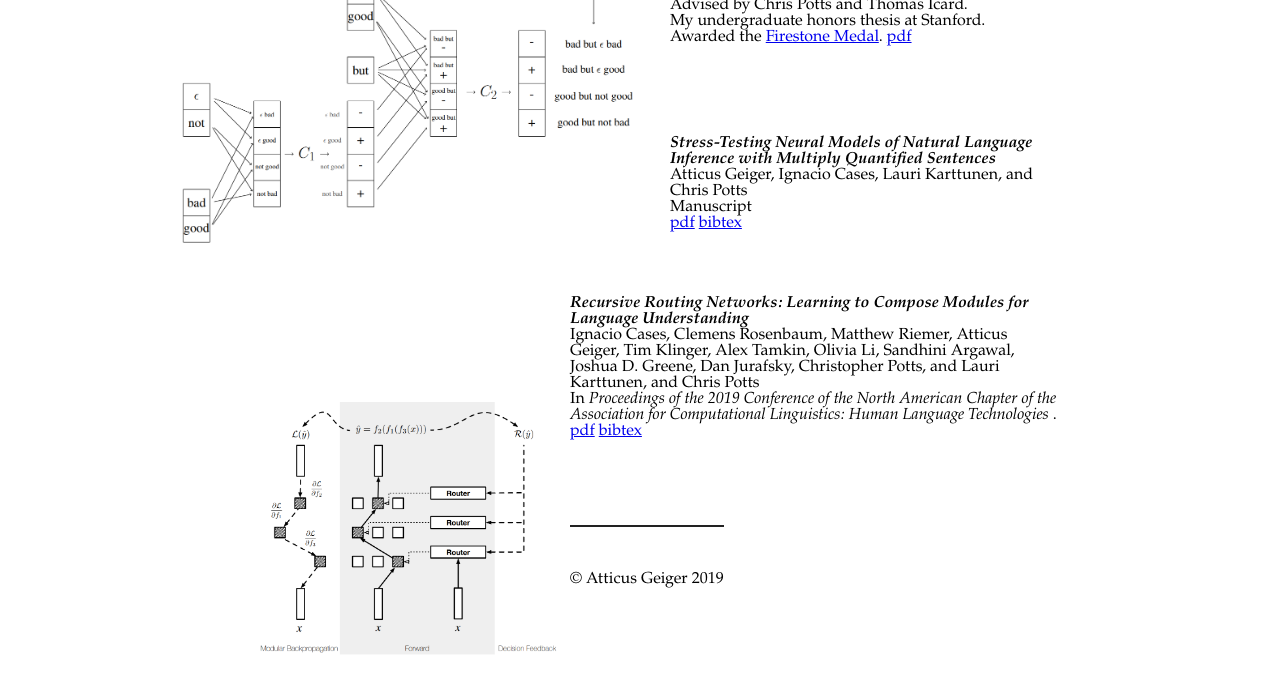
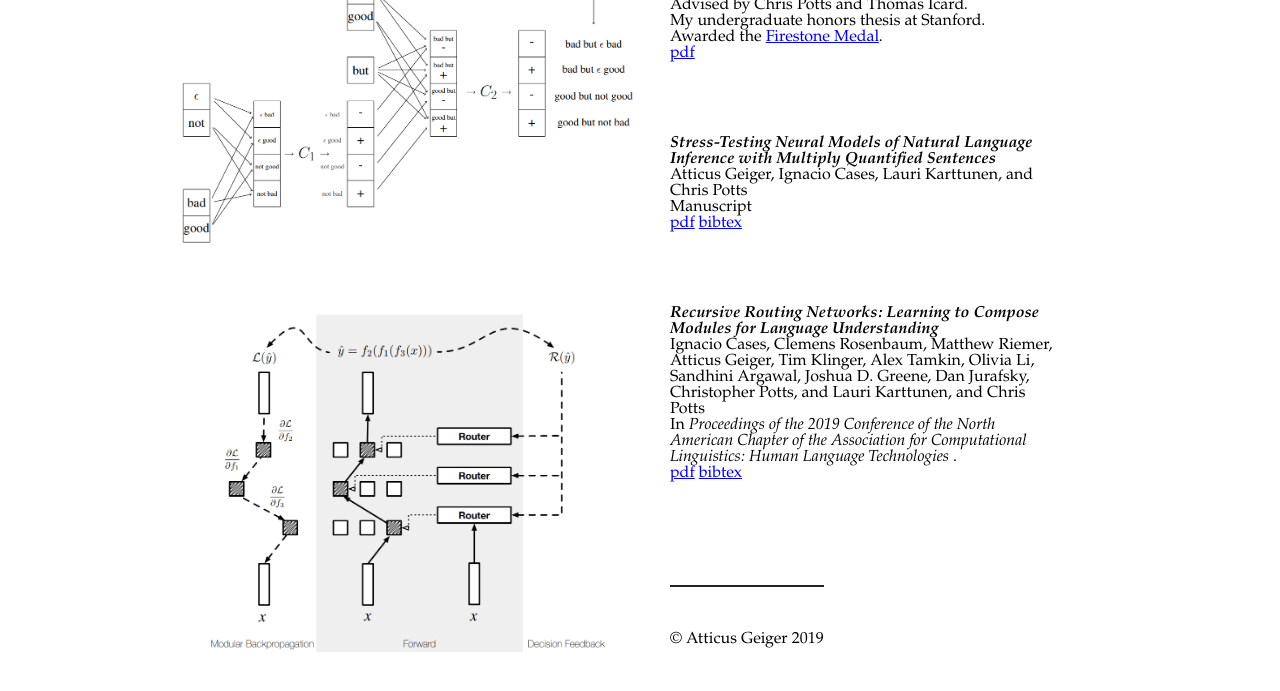
Before and after one commit to atticusg/atticusg.github.io, a plain HTML site: page research.html in a window 1280 px wide. Shown: the part 365-1056 px from the top of the page. Before the commit the page ends 1024 px from the top, so only its background shows below. Drawn offline with nearby package versions, Linux system fonts and the light colour scheme; some packages are replaced by stand-ins of ours; a web font is replaced by a local one.

Commit message:
Website is presentable

```diff
--- a/research.html
+++ b/research.html
@@ -26,7 +26,7 @@
         <p style="margin: 0px 0px 0px 0px">
           <b><i>Posing Fair Generalization Tasks for Natural Language Inference</i></b><br/>
           Atticus Geiger, Ignacio Cases, Lauri Karttunen, and Chris Potts<br/>
-          To appear in <i> Proceedings of the 2019 conference on Empircal Methods in Natural Lanuage Processing</i>.
+          To appear in <i> Proceedings of the 2019 conference on Empircal Methods in Natural Lanuage Processing</i>.<br/>
           <a href="assets/EMNLP2019.pdf">pdf</a>
           <a href="assets/EMNLP2019.tex">bibtex</a>
         </p>
@@ -39,12 +39,12 @@
           <b><i>Can Natural Language Inference Models Perform Natural Logic Reasoning</i></b><br/>
           Advised by Chris Potts and Thomas Icard.<br/>
           My undergraduate honors thesis at Stanford.<br/>
-          Awarded the <a href="https://undergrad.stanford.edu/opportunities-research/awards-and-graduation-honors/golden-firestone-and-kennedy-thesis-awards"> Firestone Medal</a>.
+          Awarded the <a href="https://undergrad.stanford.edu/opportunities-research/awards-and-graduation-honors/golden-firestone-and-kennedy-thesis-awards"> Firestone Medal</a>.<br/>
           <a href="assets/thesis.pdf">pdf</a>
         </p>
       </div>
 
-      <div style="height: 160px">
+      <div style="height: 170px">
         <p style="margin: 0px 0px 0px 0px">
           <b><i>Stress-Testing Neural Models of Natural Language Inference with Multiply Quantified Sentences</i></b><br/>
           Atticus Geiger, Ignacio Cases, Lauri Karttunen, and Chris Potts<br/>
@@ -54,13 +54,13 @@
         </p>
       </div>
 
-      <div style="height: 200px">
-        <img src="assets/NAACL2019.png" width="300" style="float: left;
-          margin: 100px 10px 0px 100px;">
+      <div style="height: 250px">
+        <img src="assets/NAACL2019.png" width="400" style="float: left;
+          margin: 0px 60px 0px 50px;">
         <p style="margin: 0px 0px 0px 0px">
           <b><i>Recursive Routing Networks: Learning to Compose Modules for Language Understanding</i></b><br/>
           Ignacio Cases, Clemens Rosenbaum, Matthew Riemer, Atticus Geiger, Tim Klinger, Alex Tamkin, Olivia Li, Sandhini Argawal, Joshua D. Greene, Dan Jurafsky, Christopher Potts, and Lauri Karttunen, and Chris Potts<br/>
-          In <i>Proceedings of the 2019 Conference of the North American Chapter of the Association for Computational Linguistics: Human Language Technologies </i>.
+          In <i>Proceedings of the 2019 Conference of the North American Chapter of the Association for Computational Linguistics: Human Language Technologies </i>.<br/>
           <a href="assets/NAACL2019.pdf">pdf</a>
           <a href="assets/NAACL2019.tex">bibtex</a>
         </p>
```
Also changed, not shown: assets/EMNLP2019.png, 3 other files.
